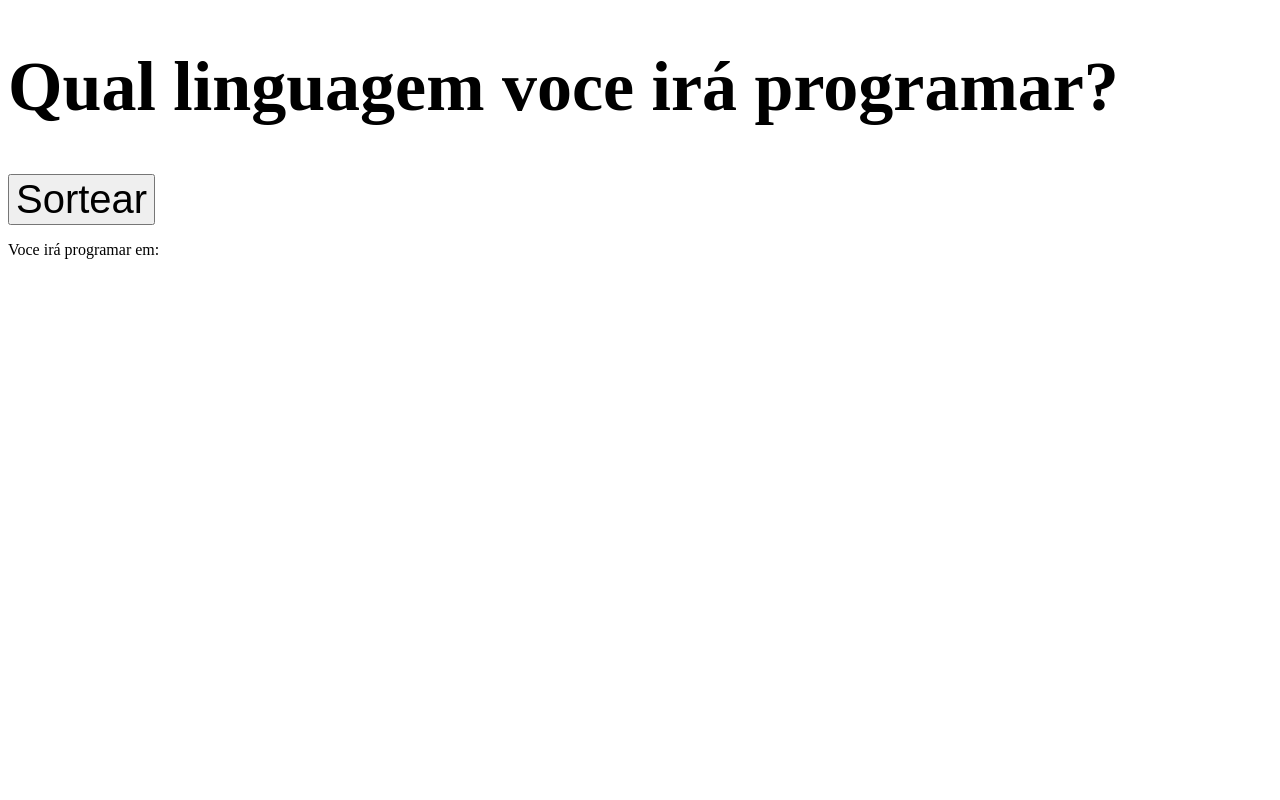
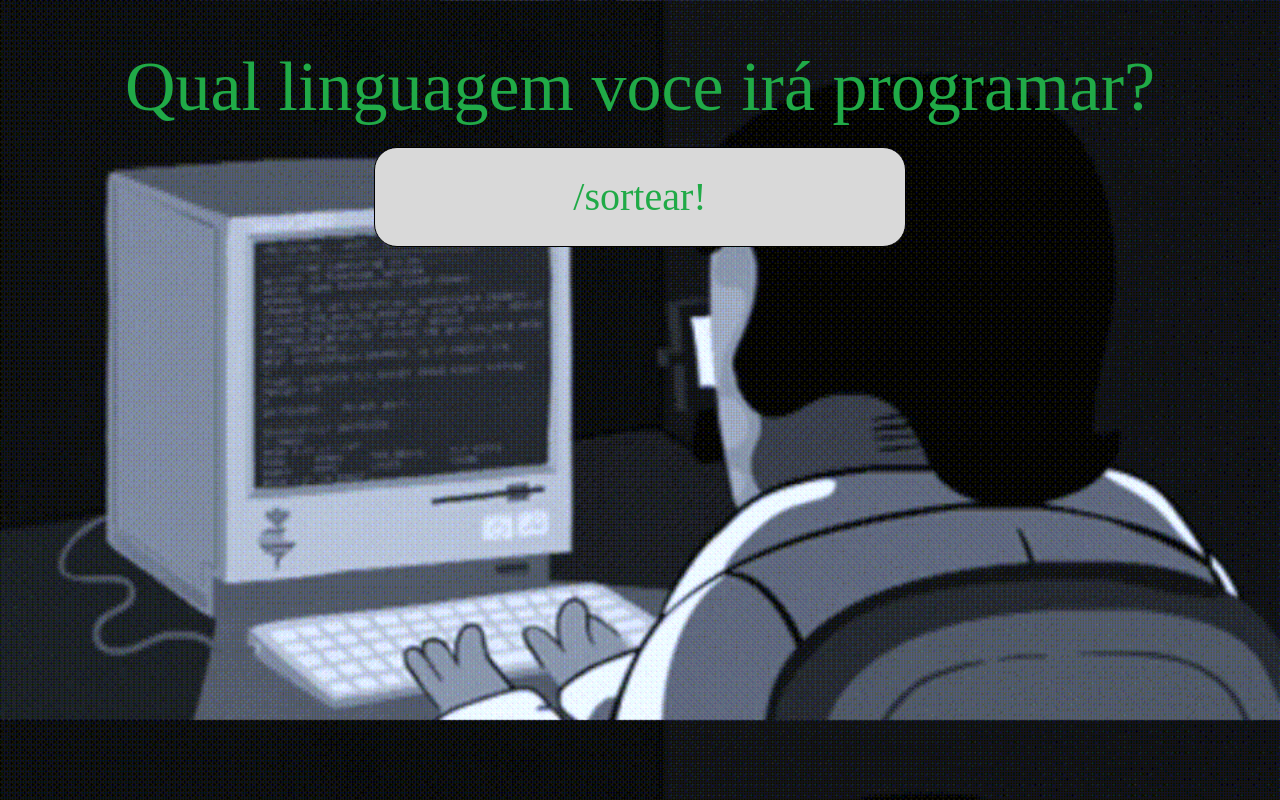
Before and after one commit to GuinterZaffalon/whats-language, a plain HTML site: page index.html in a window 1280 px wide. Drawn offline with Linux system fonts and the light colour scheme.

Commit message:
css feito, favicon add

```diff
--- a/index.html
+++ b/index.html
@@ -3,14 +3,20 @@
 <head>
     <meta charset="UTF-8">
     <meta name="viewport" content="width=device-width, initial-scale=1.0">
+    <link rel="shortcut icon" href="images/favicon.ico" type="image/x-icon" />
     <link rel="stylesheet" href="styles.css" />
     <title>Qual Linguagem?</title>
 </head>
 <body>
-    <h1> Qual linguagem voce irá programar? </h1>
-    <button onclick="sortearLang()">Sortear</button>
-    <p>Voce irá programar em: <span id="sortearLang"></span></p>
-
+    <div class="container">
+        <h1>Qual linguagem voce irá programar?</h1>
+        <div class="content">
+            <button onclick="sortearLinguagens()">
+                <p>/sortear!</p>
+            </button>
+            <p1><span id=linguagemSorteada></span></p1>
+        </div>
+</div>
     <script src="script.js"></script>
 
 </body>
--- a/script.js
+++ b/script.js
@@ -1,10 +1,7 @@
-var linguagens = [Javascript, Python, Java, PHP, C, Objectve-C, Go, Swift, Rubi, Kotlin, Perl, Rust, Perl]
+var linguagens = ["Javascript", "Python", "Java", "PHP", "C", "Objective-C", "Go", "Swift", "Ruby", "Kotlin", "Perl", "Rust", "Perl", "HTML"];
 
-function sortearLang () {
-
-    var lingSorteada = Math.floor(Math.random()* linguagem.lenght);
-
-    var linguagemSorteada = linguagens[lingSorteada];
-
+function sortearLinguagens() {
+    var indiceSorteado = Math.floor(Math.random() * linguagens.length);
+    var linguagemSorteada = linguagens[indiceSorteado];
     document.getElementById("linguagemSorteada").textContent = linguagemSorteada;
 }
--- a/styles.css
+++ b/styles.css
@@ -1,8 +1,62 @@
+body {
+    background-image: url(images/background.gif);
+    background-size: cover;
+}
+
+.container {
+    text-align: center; /* Centraliza o conteúdo horizontalmente */
+}
+
 h1 {
-    color: black;
-    font-size: 70px
+    color: #20AA47;
+    font-size: 70px;
+    font-family: Minecraftia;
+    font-weight: 400;
+    word-wrap: break-word; /* Remova as aspas duplas no final da propriedade "word-wrap" */
+    margin-bottom: 20px; /* Adiciona margem abaixo do h1 para espaço vertical */
+}
+
+.content {
+    display: flex;
+    flex-direction: column;
+    align-items: center;
 }
 
 button {
+    width: 532px;
+    height: 100px;
+    flex-shrink: 0;
+    border-radius: 23px;
+    border: 1px solid #000;
+    background: #D9D9D9;
+    display: flex;
+    justify-content: center;
+    align-items: center;
+}
+
+p {
+    width: 253px;
+height: 47px;
+flex-shrink: 0;
+color: #20AA47;
+text-align: center;
+font-family: Minecraftia;
+font-size: 40px;
+font-style: normal;
+font-weight: 400;
+line-height: normal;
+}
+
+p1 {
+    color: #20AA47;
+    text-align: center;
+    font-family: Minecraftia;
     font-size: 40px;
+    font-style: normal;
+    font-weight: 400;
+    line-height: normal;
+    width: 266px;
+    height: 47px;
+    flex-shrink: 0;
+    margin:30px auto 0;
 }
```
Also changed, not shown: images/background.gif (added), images/favicon.ico (added), 2 other files.
